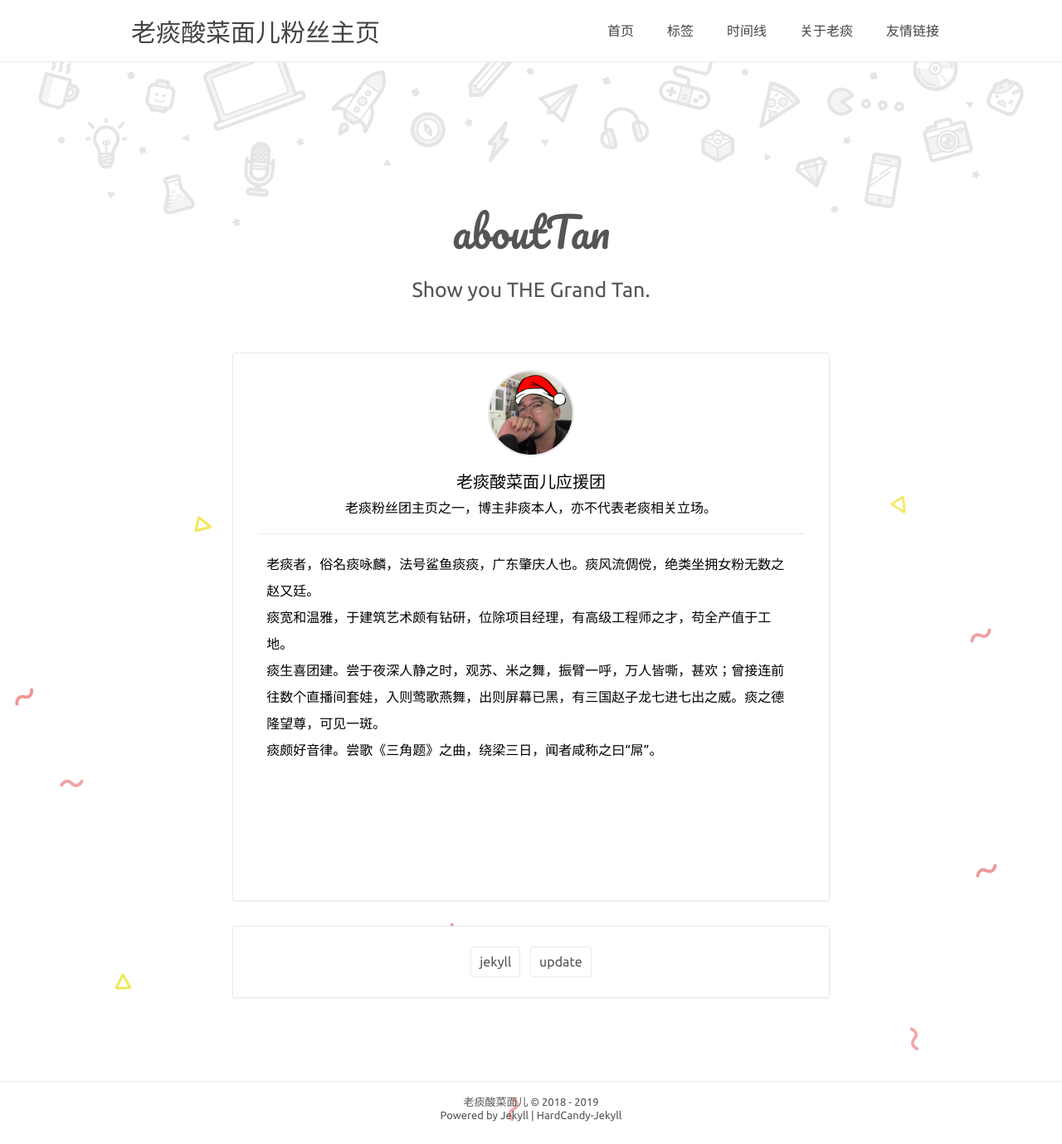
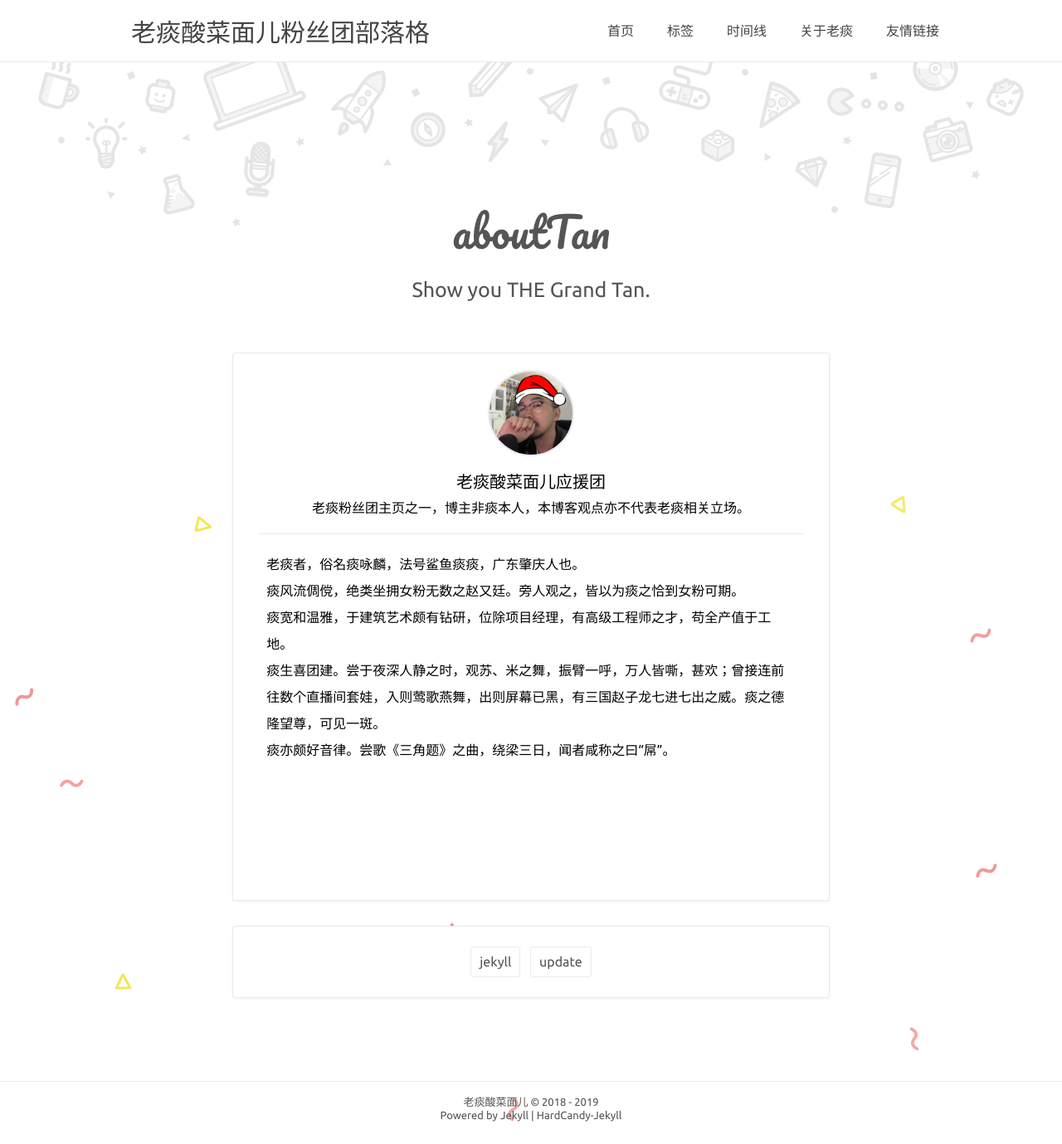
Before and after one commit to grandtanfans/grandtanfans.github.io, a Jekyll site: the page built from about.html, in a window 1280 px wide. Shown: the whole page at 83% size. Built offline with Jekyll 4.4.1, drawn with Linux system fonts in a browser that asks for light colours; comment, search, counter and statistics services are not loaded.

Commit message:
feat: update

```diff
--- a/_config.yml
+++ b/_config.yml
@@ -16,10 +16,10 @@ nav: # 最佳体验 六个标签 且最好每个标签不超过4中文字
 author: true
 name: '老痰酸菜面儿应援团'
 NickName: '痰黄刀'
-webtitle: '老痰酸菜面儿粉丝主页'
-bio: '老痰粉丝团主页之一，博主非痰本人，亦不代表老痰相关立场。'
+webtitle: '老痰酸菜面儿粉丝团部落格'
+bio: '老痰粉丝团主页之一，博主非痰本人，本博客观点亦不代表老痰相关立场。'
 about: true
-aboutyou: '老痰者，俗名痰咏麟，法号鲨鱼痰痰，广东肇庆人也。痰风流倜傥，绝类坐拥女粉无数之赵又廷。<br/>痰宽和温雅，于建筑艺术颇有钻研，位除项目经理，有高级工程师之才，苟全产值于工地。<br/>痰生喜团建。尝于夜深人静之时，观苏、米之舞，振臂一呼，万人皆嘶，甚欢；曾接连前往数个直播间套娃，入则莺歌燕舞，出则屏幕已黑，有三国赵子龙七进七出之威。痰之德隆望尊，可见一斑。<br/>痰颇好音律。尝歌《三角题》之曲，绕梁三日，闻者咸称之曰“屌”。'
+aboutyou: '老痰者，俗名痰咏麟，法号鲨鱼痰痰，广东肇庆人也。<br/>痰风流倜傥，绝类坐拥女粉无数之赵又廷。旁人观之，皆以为痰之恰到女粉可期。<br/>痰宽和温雅，于建筑艺术颇有钻研，位除项目经理，有高级工程师之才，苟全产值于工地。<br/>痰生喜团建。尝于夜深人静之时，观苏、米之舞，振臂一呼，万人皆嘶，甚欢；曾接连前往数个直播间套娃，入则莺歌燕舞，出则屏幕已黑，有三国赵子龙七进七出之威。痰之德隆望尊，可见一斑。<br/>痰亦颇好音律。尝歌《三角题》之曲，绕梁三日，闻者咸称之曰“屌”。'
 portraits: '/assets/profile.jpg' # your portraits image file path
 
 # SNS
```
